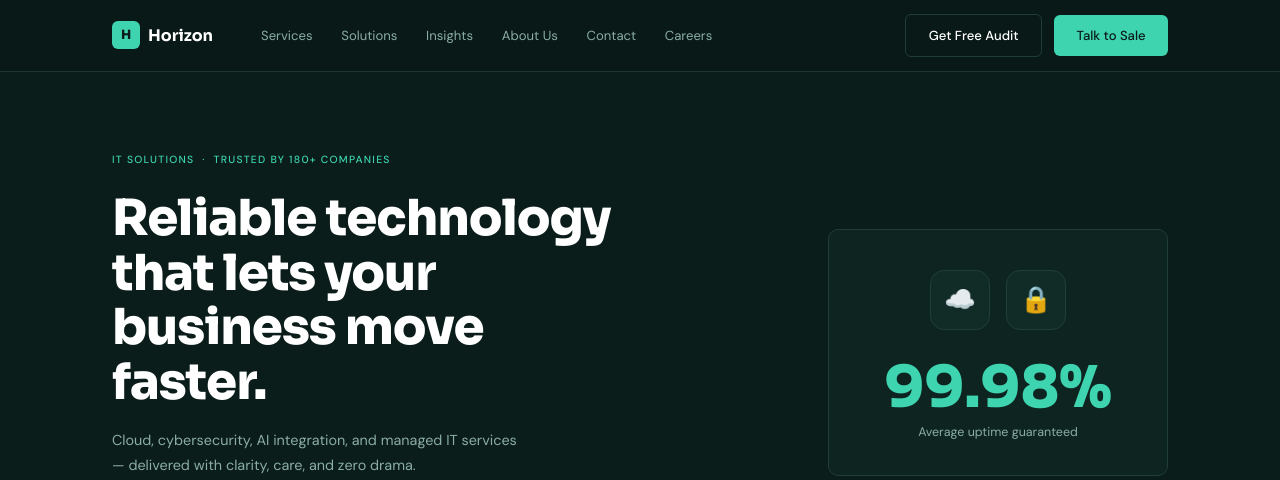
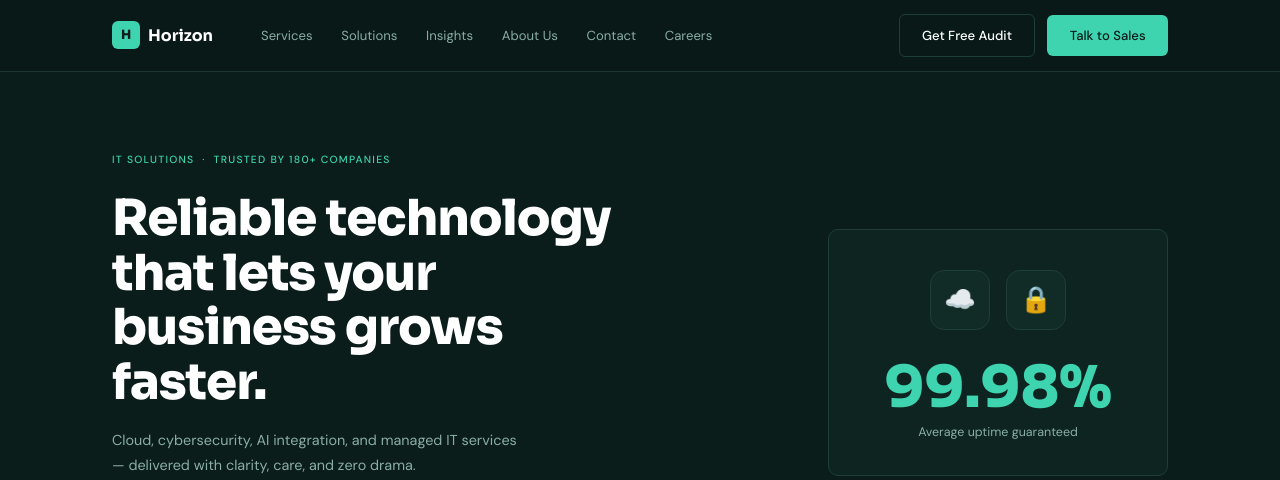
Before and after one commit to kobinasammy/horizon-it-solutions, a Flask app: page / in a window 1280 px wide. Shown: the top 480 px of the page. Run offline with Flask 3, Linux system fonts and the light colour scheme.

Commit message:
Test auto deploy

```diff
--- a/templates/index.html
+++ b/templates/index.html
@@ -25,7 +25,7 @@
       </ul>
       <div class="nav-actions">
         <a href="#" class="btn-outline">Get Free Audit</a>
-        <a href="#" class="btn-primary">Talk to Sale</a>
+        <a href="#" class="btn-primary">Talk to Sales</a>
       </div>
     </div>
   </nav>
@@ -36,7 +36,7 @@
       <div class="hero-inner">
         <div class="hero-left">
           <span class="hero-tag">IT Solutions &nbsp;·&nbsp; Trusted by 180+ Companies</span>
-          <h1>Reliable technology that lets your business move faster.</h1>
+          <h1>Reliable technology that lets your business grows faster.</h1>
           <p>Cloud, cybersecurity, AI integration, and managed IT services — delivered with clarity, care, and zero drama.</p>
           <div class="hero-btns">
             <a href="#" class="btn-primary">Book Free Strategy Call</a>
```
